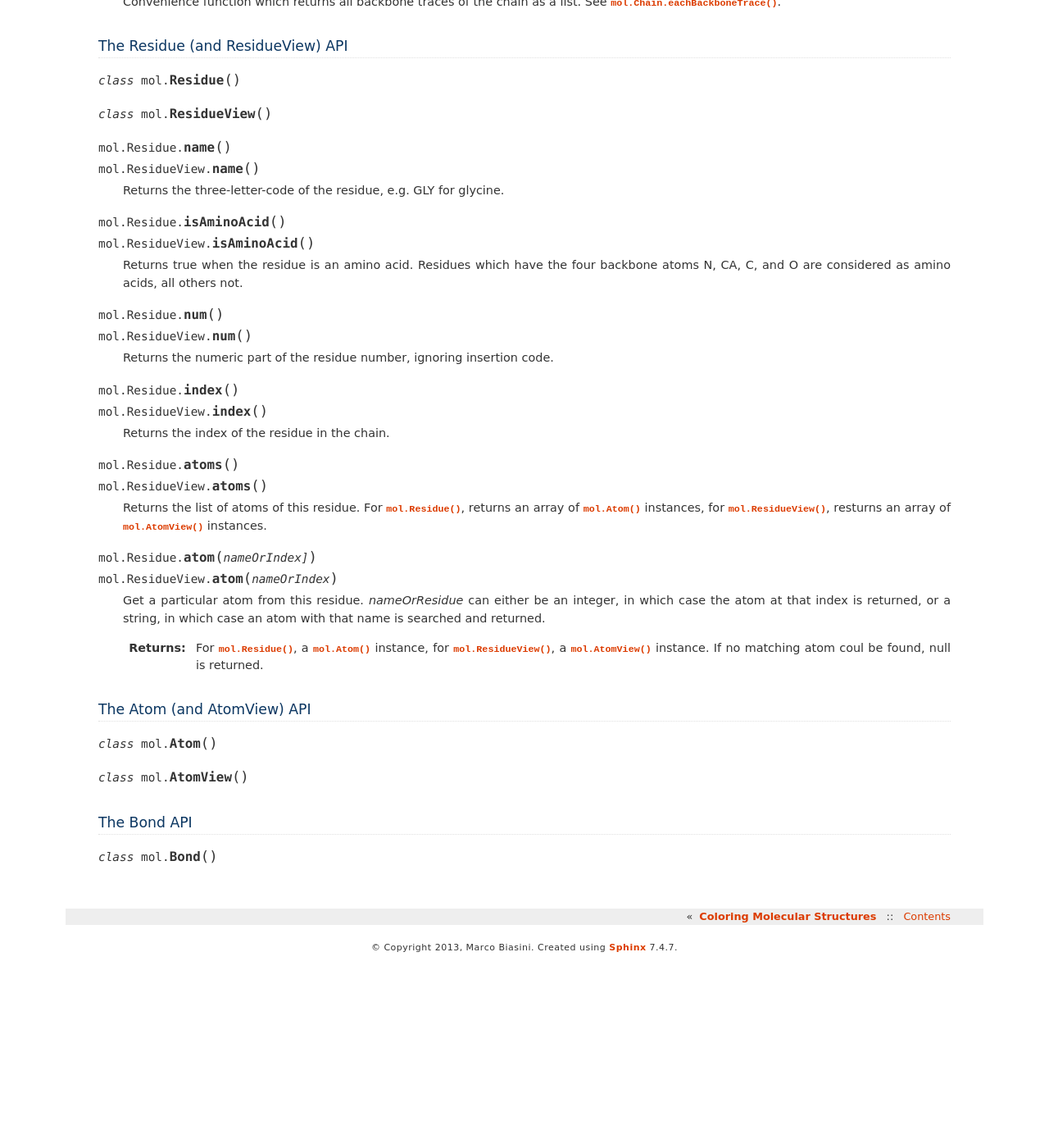
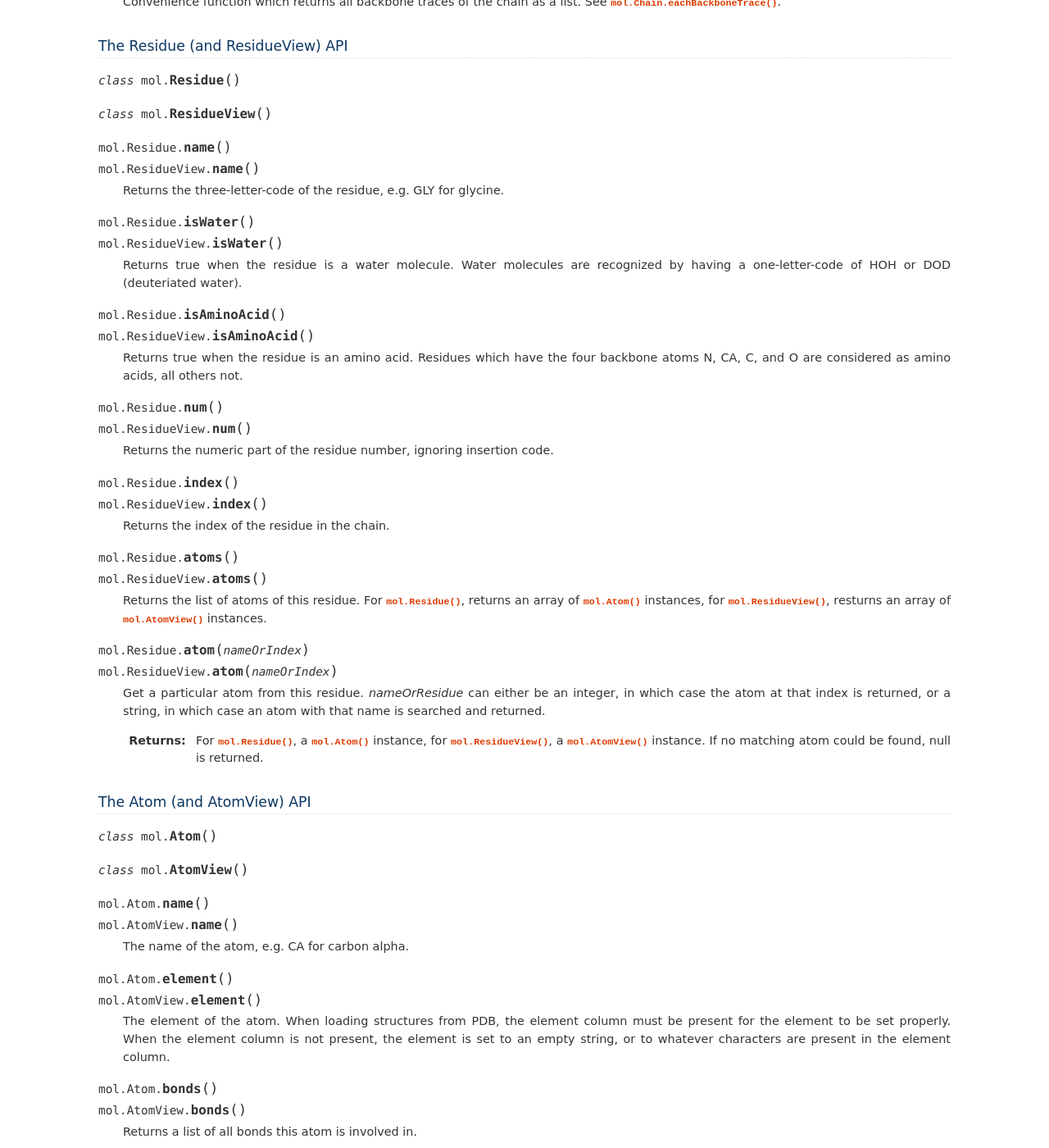
Before and after one commit to biasmv/pv, a Sphinx documentation site: the page built from doc/mol.rst, in a window 1280 px wide and 1400 px high, scrolled down 2973 px. Shown: the whole window at 82% size. Built offline with Sphinx 7.4.7, drawn with Linux system fonts in a browser that asks for light colours; before the commit the page ends 4146 px from its top, so only the background shows below that; some of the changed text lies outside the part shown.

Commit message:
cleanup docs

```diff
--- a/doc/conf.py
+++ b/doc/conf.py
@@ -123,7 +123,7 @@ html_theme = 'haiku'
 # Add any paths that contain custom static files (such as style sheets) here,
 # relative to this directory. They are copied after the builtin static files,
 # so a file named "default.css" will overwrite the builtin "default.css".
-html_static_path = ['_static']
+html_static_path = []
 
 # If not '', a 'Last updated on:' timestamp is inserted at every page bottom,
 # using the given strftime format.
--- a/doc/mol.rst
+++ b/doc/mol.rst
@@ -3,7 +3,7 @@ Molecular Structures
 
 Molecular structures are represented by the :class:`mol.Mol` class. While nothing restricts the type of molecules stored in an instance of :class:`mol.Mol`, the data structure is optimized for biological macromolecules and follows the same hierarchical organizing principle. The lowest level of the hierarchy is formed by chains. The chains consist of one or more residues. Depending on the type of residues the chain holds, the chain is interpreted as a linear chain of residues, e.g. a polyeptide, or polynucleotide, or a collection of an unordered group of molecules such as water. In the former case, residues are ordered from N to C terminus, whereas in the latter the ordering of the molecules does not carry any meaning. Each residue consists of a one or more atoms.
 
-Tightly coupled to :class:`mol.Mol` is the concept of structural subset, a :class:`mol.MolView`. MolViews have the exact same interface than :class:`mol.Mol` and in most cases behave exactly the same. Thus, from a user perspective it mostly does not matter whether one is working with a complete structure or a subset thereof. In the following, the API described for :class:`mol.Mol` only, but almost all methods are valid for :class:`mol.MolView` as well. Where differences exists, they are documented.
+Tightly coupled to :class:`mol.Mol` is the concept of structural subset, a :class:`mol.MolView`. MolViews have the exact same interface than :class:`mol.Mol` and in most cases behave exactly the same. Thus, from a user perspective it mostly does not matter whether one is working with a complete structure or a subset thereof. In the following, the APIs for the :class:`mol.Mol` and :class:`mol.MolView` classes are described together. Where differences exist, they are documented.
 
 
 The Mol (and MolView) API
@@ -156,6 +156,12 @@ The Residue (and ResidueView) API
   Returns the three-letter-code of the residue, e.g. GLY for glycine.
 
 
+.. function:: mol.Residue.isWater()
+              mol.ResidueView.isWater()
+
+  Returns true when the residue is a water molecule. Water molecules are recognized by having a one-letter-code of HOH or DOD (deuteriated water).
+
+
 .. function:: mol.Residue.isAminoAcid()
               mol.ResidueView.isAminoAcid()
 
@@ -176,18 +182,17 @@ The Residue (and ResidueView) API
 
   Returns the list of atoms of this residue. For :class:`mol.Residue`, returns an array of :class:`mol.Atom` instances, for :class:`mol.ResidueView`, resturns an array of :class:`mol.AtomView` instances.
 
-.. function:: mol.Residue.atom(nameOrIndex])
+.. function:: mol.Residue.atom(nameOrIndex)
               mol.ResidueView.atom(nameOrIndex)
 
   Get a particular atom from this residue. *nameOrResidue* can either be an integer, in which case the atom at that index is returned, or a string, in which case an atom with that name is searched and returned.
 
-  :returns: For :class:`mol.Residue`, a :class:`mol.Atom` instance, for :class:`mol.ResidueView`, a :class:`mol.AtomView` instance. If no matching atom coul be found, null is returned.
+  :returns: For :class:`mol.Residue`, a :class:`mol.Atom` instance, for :class:`mol.ResidueView`, a :class:`mol.AtomView` instance. If no matching atom could be found, null is returned.
 
 
 
 The Atom (and AtomView) API
 -----------------------------------------------------------------------------------------
-
 
 .. class:: mol.Atom
 
@@ -195,6 +200,27 @@ The Atom (and AtomView) API
 .. class:: mol.AtomView
 
 
+.. function:: mol.Atom.name()
+              mol.AtomView.name()
+
+  The name of the atom, e.g. CA for carbon alpha.
+
+.. function:: mol.Atom.element()
+              mol.AtomView.element()
+
+  The element of the atom. When loading structures from PDB, the element column must be present for the element to be set properly. When the element column is not present, the element is set to an empty string, or to whatever characters are present in the element column.
+
+
+.. function:: mol.Atom.bonds()
+              mol.AtomView.bonds()
+
+  Returns a list of all bonds this atom is involved in.
+
+.. function:: mol.Atom.pos()
+              mol.AtomView.pos()
+
+  The actual coordinates of the atom.
+
 
 The Bond API
 -----------------------------------------------------------------------------------------
```
